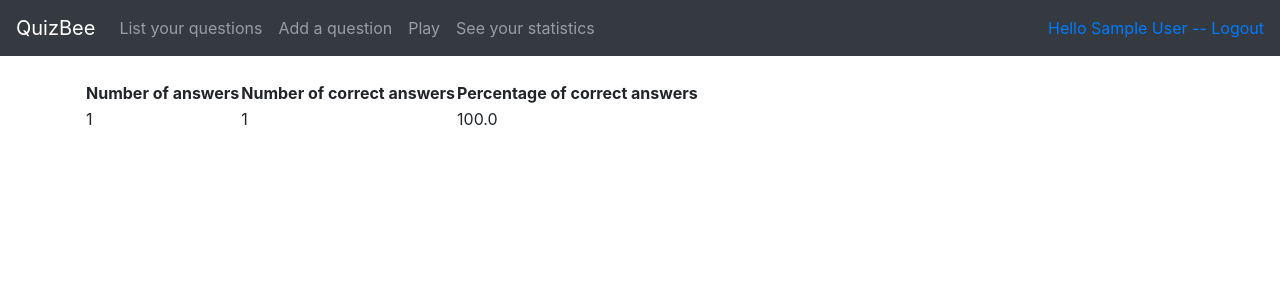
After one commit to mshroom/visailusivusto, a Flask app: page /statistics in a window 1280 px wide. The commit adds this page. Shown: the top 300 px of the page. Run offline with Flask 2, Linux system fonts and the light colour scheme; a user stored in the database is signed in; tables that the repository leaves empty hold one stand-in row (values such as "Sample post"); some libraries are stand-ins or nearby versions.

Commit message:
added saving of users answers and first statistics

```diff
--- a/application/__init__.py
+++ b/application/__init__.py
@@ -17,6 +17,8 @@ from application import views
 
 from application.questions import models
 from application.questions import views
+
+from application.statistics import views
 
 from application.auth import models
 from application.auth import views
--- a/application/questions/models.py
+++ b/application/questions/models.py
@@ -44,3 +44,17 @@ class UsersChoice(db.Model):
 
 	account_id = db.Column(db.Integer, db.ForeignKey('account.id'), nullable=False)
 	option_id = db.Column(db.Integer, db.ForeignKey('option.id'), nullable=False)
+
+	@staticmethod
+	def countCorrectAnswers(user_id, correct=True):
+		stmt = text("SELECT COUNT(Users_choice.id) FROM Users_choice, Option WHERE account_id = :user_id AND option_id = Option.id AND option.correct = :correct").params(user_id=user_id, correct=correct)
+		res = db.engine.execute(stmt)
+		response = res.fetchone()[0]
+		return response
+
+	@staticmethod
+	def countAllAnswers(user_id):
+		stmt = text("SELECT COUNT(Users_choice.id) FROM Users_choice WHERE account_id = :user_id").params(user_id=user_id)
+		res = db.engine.execute(stmt)
+		response = res.fetchone()[0]
+		return response
--- /dev/null
+++ b/application/statistics/views.py
@@ -0,0 +1,14 @@
+from flask import redirect, render_template, request, url_for
+from flask_login import login_required, current_user
+
+from application import app, db
+from application.questions.models import Question, Option, UsersChoice
+
+@app.route("/statistics", methods=["GET"])
+@login_required
+def statistics_show():
+	allAnswers = UsersChoice.countAllAnswers(current_user.id)
+	correctAnswers = UsersChoice.countCorrectAnswers(current_user.id)
+	percentageOfCorrectAnswers = correctAnswers/allAnswers*100
+
+	return render_template("statistics/statistics.html", allAnswers = allAnswers, correctAnswers = correctAnswers, percentageOfCorrectAnswers = percentageOfCorrectAnswers)
--- a/application/templates/layout.html
+++ b/application/templates/layout.html
@@ -24,6 +24,9 @@
             <li class="nav-item">
               <a class="nav-link" href="{{ url_for('questions_play') }} ">Play</a>
             </li>
+            <li>
+              <a class="nav-link" href="{{ url_for('statistics_show') }} ">See your statistics</a>
+            </li>
           </ul>
           <div class="form-inline mt-2 mt-md-0">
             {% if current_user.is_authenticated %}
--- /dev/null
+++ b/application/templates/statistics/statistics.html
@@ -0,0 +1,16 @@
+{% extends "layout.html" %}
+
+{% block body %}
+  <table>
+    <tr>
+      <th>Number of answers</th>
+      <th>Number of correct answers</th>
+      <th>Percentage of correct answers</th>
+    </tr>
+    <tr>
+      <td>{{ allAnswers }}</td>
+      <td>{{ correctAnswers }}</td>
+      <td>{{ percentageOfCorrectAnswers }}</td>
+    </tr>
+  </table>
+{% endblock %}
```
Also changed, not shown: application/questions/views.py (+8 -1 lines).
